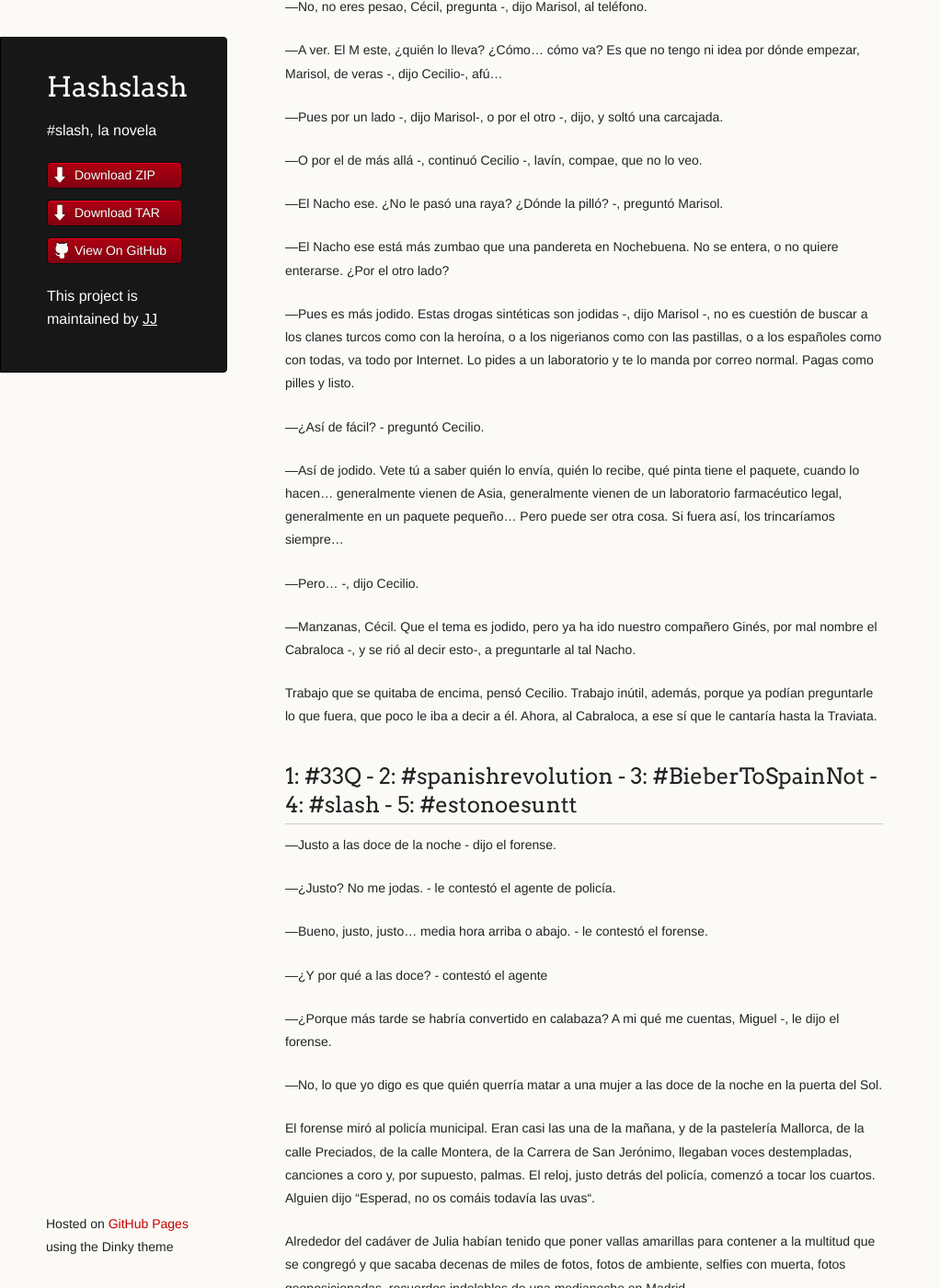
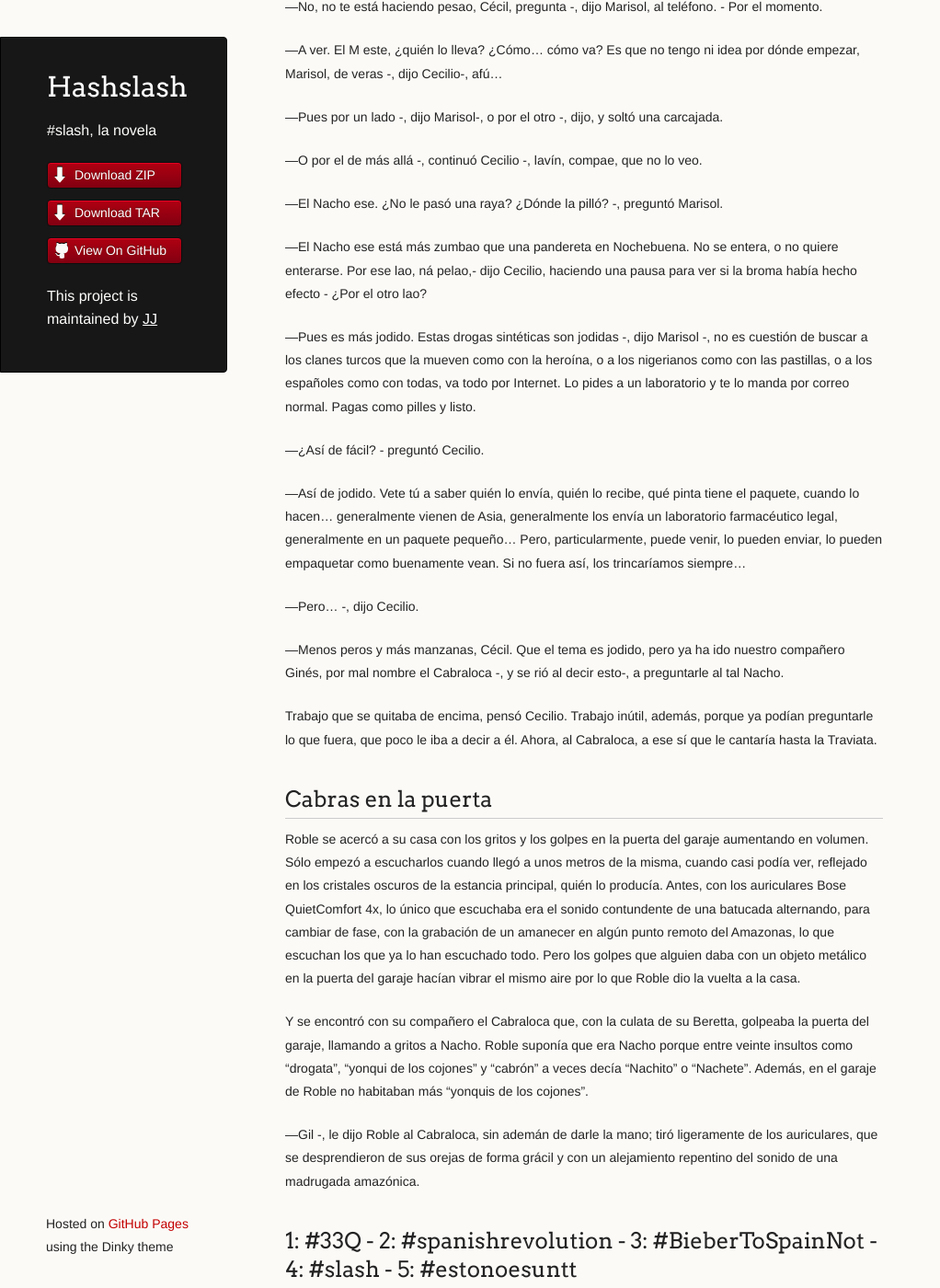
Before and after one commit to JJ/HashSlash, a Jekyll site: the page built from texto/HashSlash.md, in a window 1280 px wide and 1400 px high, scrolled down 74563 px. Shown: the whole window at 92% size, without its empty margins (0-1022 px from the left). Built offline with Jekyll 4.4.1, drawn with Linux system fonts in a browser that asks for light colours.

Commit message:
Sync texto/HashSlash.md from master to gh-pages

```diff
--- a/texto/HashSlash.md
+++ b/texto/HashSlash.md
@@ -1,7 +1,7 @@
 ---
 layout: index
 ---
-<!--- -*-  eval: (typopunct-mode 1); eval: (typopunct-change-language: spanish) -*- -->
+<!--- -*-  eval: (typopunct-mode 1); eval: (typopunct-change-language: english) -*- -->
 
 <h1>#slash</h1>
 
@@ -3714,7 +3714,7 @@ Había un asunto más que debería haber ocupado su tiempo. Pero no tenía app p
 
 ## El correo del M
 
-—No, no eres pesao, Cécil, pregunta -, dijo Marisol, al teléfono.
+—No, no te está haciendo pesao, Cécil, pregunta -, dijo Marisol, al teléfono. - Por el momento.
 
 —A ver. El M este, ¿quién lo lleva? ¿Cómo... cómo va? Es que no tengo ni idea por dónde empezar, Marisol, de veras -, dijo Cecilio-, afú...
 
@@ -3724,19 +3724,45 @@ Había un asunto más que debería haber ocupado su tiempo. Pero no tenía app p
 
 —El Nacho ese. ¿No le pasó una raya? ¿Dónde la pilló? -, preguntó Marisol.
 
-—El Nacho ese está más zumbao que una pandereta en Nochebuena. No se entera, o no quiere enterarse. ¿Por el otro lado?
-
-—Pues es más jodido. Estas drogas sintéticas son jodidas -, dijo Marisol -, no es cuestión de buscar a los clanes turcos como con la heroína, o a los nigerianos como con las pastillas, o a los españoles como con todas, va todo por Internet. Lo pides a un laboratorio y te lo manda por correo normal. Pagas como pilles y listo.
+—El Nacho ese está más zumbao que una pandereta en Nochebuena. No se entera, o no quiere enterarse. Por ese lao, ná pelao,- dijo Cecilio, haciendo una pausa para ver si la broma había hecho efecto - ¿Por el otro lao?
+
+—Pues es más jodido. Estas drogas sintéticas son jodidas -, dijo Marisol -, no es cuestión de buscar a los clanes turcos que la mueven como con la heroína, o a los nigerianos como con las pastillas, o a los españoles como con todas, va todo por Internet. Lo pides a un laboratorio y te lo manda por correo normal. Pagas como pilles y listo.
 
 —¿Así de fácil? - preguntó Cecilio.
 
-—Así de jodido. Vete tú a saber quién lo envía, quién lo recibe, qué pinta tiene el paquete, cuando lo hacen... generalmente vienen de Asia, generalmente vienen de un laboratorio farmacéutico legal, generalmente en un paquete pequeño... Pero puede ser otra cosa. Si fuera así, los trincaríamos siempre...
+—Así de jodido. Vete tú a saber quién lo envía, quién lo recibe, qué pinta tiene el paquete, cuando lo hacen... generalmente vienen de Asia, generalmente los envía un laboratorio farmacéutico legal, generalmente en un paquete pequeño... Pero, particularmente, puede venir, lo pueden enviar, lo pueden empaquetar como buenamente vean. Si no fuera así, los trincaríamos siempre...
 
 —Pero... -, dijo Cecilio.
 
-—Manzanas, Cécil. Que el tema es jodido, pero ya ha ido nuestro compañero Ginés, por mal nombre el Cabraloca -, y se rió al decir esto-, a preguntarle al tal Nacho.
+—Menos peros y más manzanas, Cécil. Que el tema es jodido, pero ya ha ido nuestro compañero Ginés, por mal nombre el Cabraloca -, y se rió al decir esto-, a preguntarle al tal Nacho.
 
 Trabajo que se quitaba de encima, pensó Cecilio. Trabajo inútil, además, porque ya podían preguntarle lo que fuera, que poco le iba a decir a él. Ahora, al Cabraloca, a ese sí que le cantaría hasta la Traviata.
+
+## Cabras en la puerta
+
+Roble se acercó a su casa con los gritos y los golpes en la puerta del
+garaje aumentando en volumen. Sólo empezó a escucharlos cuando llegó a
+unos metros de la misma, cuando casi podía ver, reflejado en los
+cristales oscuros de la estancia principal, quién lo producía. Antes,
+con los auriculares Bose QuietComfort 4x,
+lo único que escuchaba era
+el sonido contundente de una batucada alternando, para cambiar de
+fase, con la grabación de un amanecer en algún punto remoto del
+Amazonas, lo que escuchan los que ya lo han escuchado todo. Pero los
+golpes que alguien daba con un objeto metálico en la puerta del garaje
+hacían vibrar el mismo aire por lo que Roble dio la vuelta a la casa.
+
+Y se encontró con su compañero el Cabraloca que, con la culata de su
+Beretta, golpeaba la puerta del garaje, llamando a gritos a Nacho.
+Roble suponía que era Nacho porque entre veinte insultos como
+“drogata”, “yonqui de los cojones” y
+“cabrón”  a veces decía “Nachito” o “Nachete”. Además, en el garaje de
+Roble no habitaban más “yonquis de los cojones”.
+
+—Gil -, le dijo Roble al Cabraloca, sin ademán de darle la mano; tiró
+ligeramente de los auriculares, que se desprendieron de sus orejas de
+forma grácil y con un alejamiento repentino del sonido de una
+madrugada amazónica.
 
 
 
```
